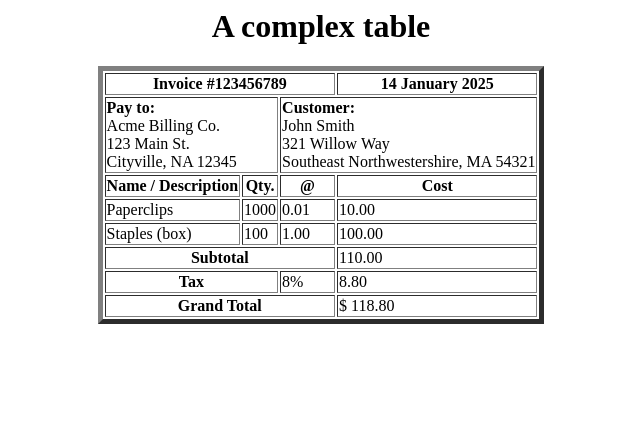
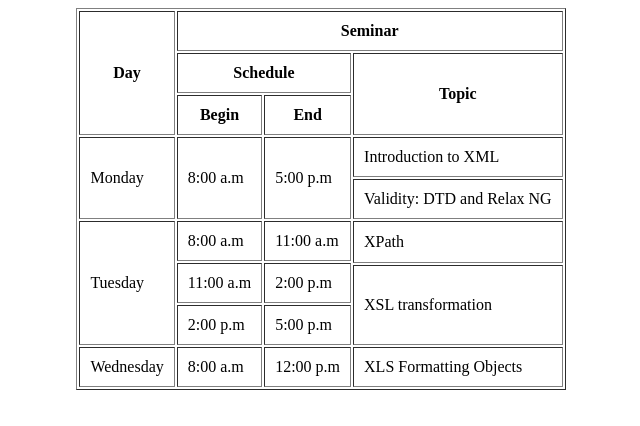
Before and after one commit to pixeltk623/07th_dec_web_development, a plain HTML site: page Rahul/Seminar.html in a window 1280 px wide. Shown: the whole page, without its empty margins (319-959 px from the left). Drawn offline with Linux system fonts and the light colour scheme.

Commit message:
Update Seminar.html

```diff
--- a/Rahul/Seminar.html
+++ b/Rahul/Seminar.html
@@ -1,53 +1,63 @@
  <html>
+        <head>
+            <meta charset="utf-8">
+            <meta name="description" content="">
+            <meta name="keywords" content="">
+            <title>Table Practice</title>
+        </head>
         <body>
-    <table border="5" align="center">
-  <h1><center>A complex table</center></h1>
+            <table border="1" align="center" cellpadding="10px">
                 <thead>
                     <tr>
-      <th colspan="3">Invoice #123456789</th>
-      <th>14 January 2025
+                        <th rowspan="3">Day</th>
+                        <th colspan="3">Seminar</th>
                     </tr>
                     <tr>
-
-      <td colspan="2"><strong>Pay to:</strong><br> Acme Billing Co.<br> 123
-        Main St.<br> Cityville, NA 12345</td>
-      <td colspan="2"><strong>Customer:</strong><br> John Smith<br> 321
-        Willow Way<br> Southeast Northwestershire, MA 54321</td>
+                        <th colspan="2">Schedule</th>
+                        <th rowspan="2">Topic</th>
+                    </tr>
+                    <tr>
+                        <th>Begin</th>
+                        <th>End</th>
                     </tr>
                 </thead>
+
                 <tbody>
                     <tr>
-      <th>Name / Description</th>
-      <th>Qty.</th>
-      <th>@</th>
-      <th>Cost</th>
+                        <td rowspan="2">Monday</td>
+                        <td rowspan="2">8:00 a.m</td>
+                        <td rowspan="2">5:00 p.m</td>
+                        <td>Introduction to XML</td>
                     </tr>
                     <tr>
-      <td>Paperclips</td>
-      <td>1000</td>
-      <td>0.01</td>
-      <td>10.00</td>
+                        <td>Validity: DTD and Relax NG</td>
                     </tr>
                     <tr>
-      <td>Staples (box)</td>
-      <td>100</td>
-      <td>1.00</td>
-      <td>100.00</td>
-    </tr>
-  </tbody>
-  <tfoot>
-    <tr>
-      <th colspan="3">Subtotal</th>
-      <td>110.00</td>
+                        <td rowspan="4">Tuesday</td>
+                        <td>8:00 a.m</td>
+                        <td>11:00 a.m</td>
+                        <td rowspan="2">XPath</td>
                     </tr>
                     <tr>
-      <th colspan="2">Tax</th>
-      <td>8%</td>
-      <td>8.80</td>
+                        <td rowspan="2">11:00 a.m</td>
+                        <td rowspan="2">2:00 p.m</td>
                     </tr>
                     <tr>
-      <th colspan="3">Grand Total</th>
-      <td>$ 118.80</td>
+                        <td rowspan="2">XSL transformation</td>
                     </tr>
-  </tfoot>
+                    <tr>
+                        <td>2:00 p.m</td>
+                        <td>5:00 p.m</td>
+                    </tr>
+                    <tr>
+                        <td>Wednesday</td>
+                        <td>8:00 a.m</td>
+                        <td>12:00 p.m</td>
+                        <td>XLS Formatting Objects</td>
+                    </tr>
+
+                </tbody>
             </table>
+
+        </body>
+        </html>
```
Lines whose indentation alone changed are shown as unchanged.
